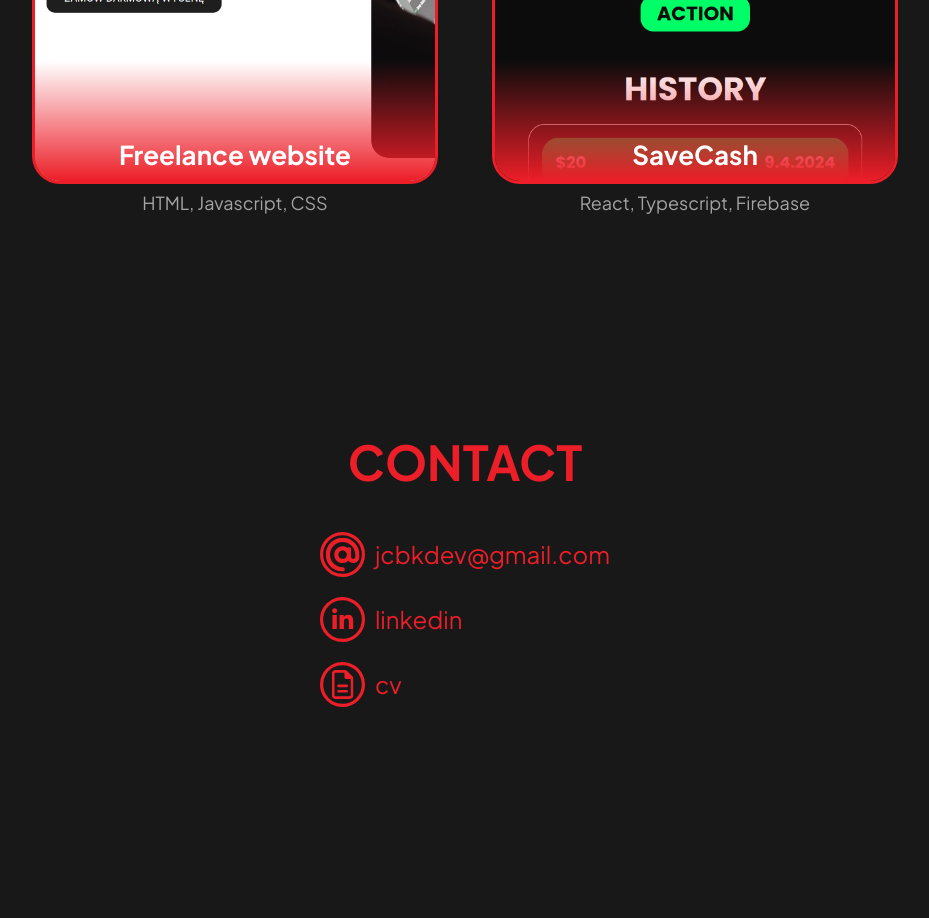
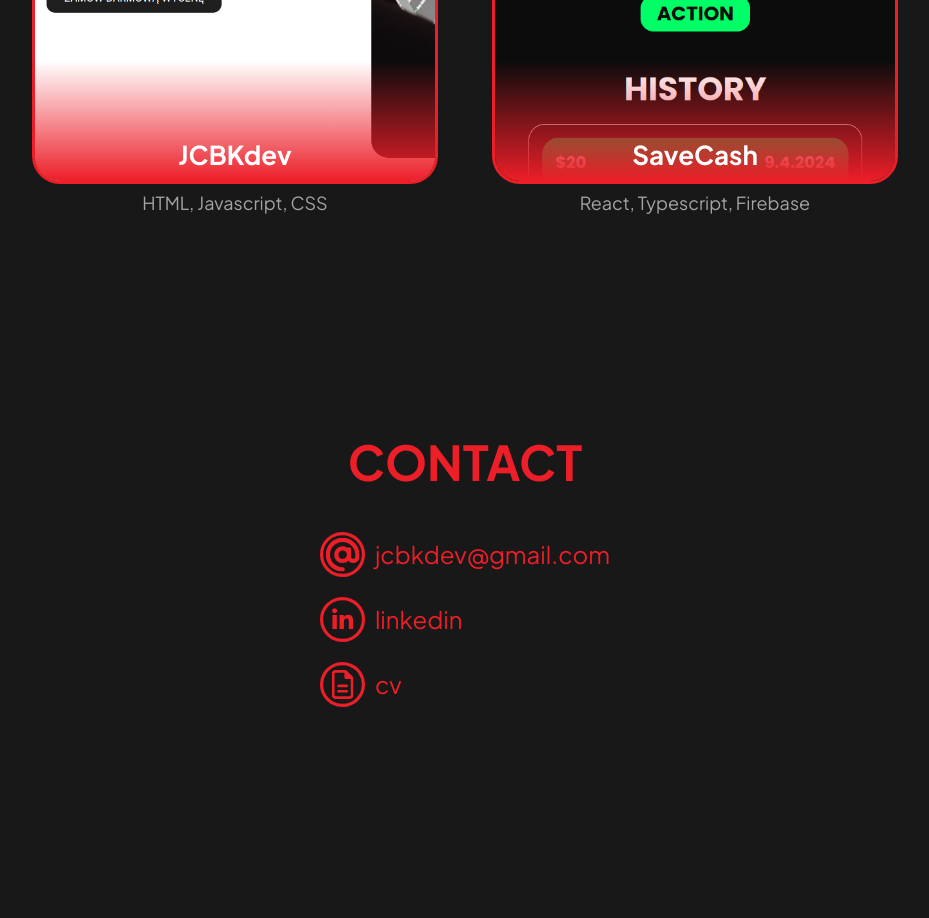
Before and after one commit to stil-jcbk/jcbk2024, a React (Create React App) app: page / in a window 1280 px wide. Shown: the part 2120-3038 px from the top of the page, without its empty margins (175-1104 px from the left). Built offline with nearby package versions, Linux system fonts and the light colour scheme.

Commit message:
projects href update

```diff
--- a/src/sections/projects/projects.tsx
+++ b/src/sections/projects/projects.tsx
@@ -6,8 +6,8 @@ export default function ProjectsSection() {
     <section className="projects">
       <h2 className="headline">PROJECTS</h2>
       <div className="projects-wrapper">
-      <Project name='Freelance website' img='/assets/freelance.png' tools={["HTML, Javascript, CSS"]} />
-      <Project name='SaveCash' img='/assets/savecash.png' tools={["React, Typescript, Firebase"]} />
+      <Project url="https://dev.jcbk.pl" name='JCBKdev' img='/assets/freelance.png' tools={["HTML, Javascript, CSS"]} />
+      <Project url="https://savecash.jcbk.pl" name='SaveCash' img='/assets/savecash.png' tools={["React, Typescript, Firebase"]} />
       </div>
     </section>
   )
```
